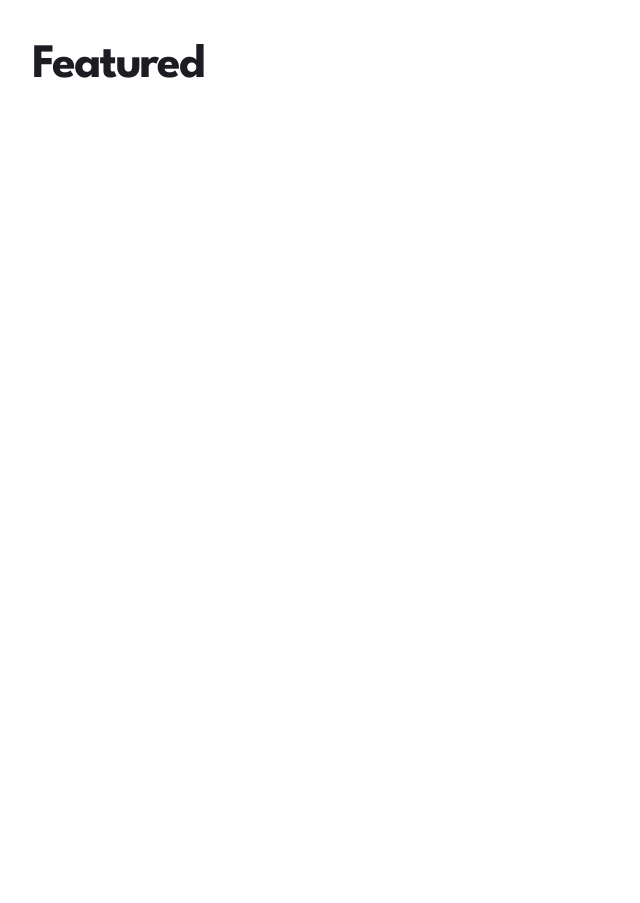
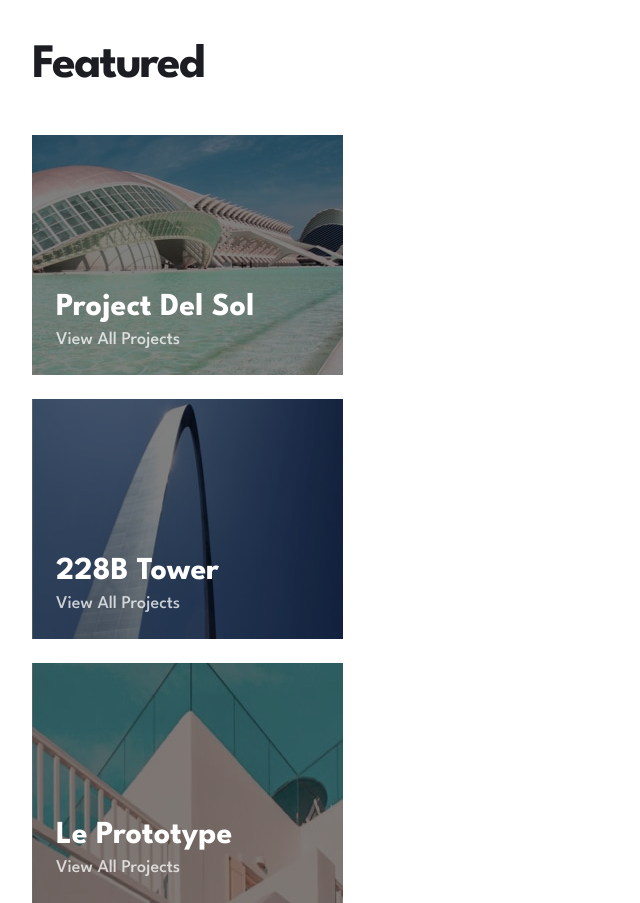
Before and after one commit to gigakhrz/arch-studio-multi-page-website, a Next.js app: page / in a window 1280 px wide. Shown: the part 1660-2563 px from the top of the page, without its empty margins (0-640 px from the left). Before the commit the page ends 1752 px from the top, so only its background shows below. Built offline with nearby package versions, Linux system fonts and the light colour scheme.

Commit message:
create features child some design

```diff
--- a/src/app/components/homeChilds/Feature.tsx
+++ b/src/app/components/homeChilds/Feature.tsx
@@ -1,9 +1,12 @@
+import FeaturesChilds from "./FeaturesChilds";
+
 const Feature = (): JSX.Element => {
   return (
     <div className="flex flex-col items-center gap-[43px] w-full px-[32px]">
       <h1 className="text-[48px] leading-[52px] tracking-[-1.7px] text-[#1B1D23] self-start font-bold">
         Featured
       </h1>
+      <FeaturesChilds />
     </div>
   );
 };
--- a/src/app/components/homeChilds/FeaturesChilds.tsx
+++ b/src/app/components/homeChilds/FeaturesChilds.tsx
@@ -1,24 +1,44 @@
 const FeaturesChilds = (): JSX.Element => {
-  //features thats will map in jsx
-  const features = [
-    {
-      title: "Project Del Sol",
-      img: "",
-    },
-    {
-      title: "228B Tower",
-      img: "",
-    },
-    {
-      title: "Le Prototype",
-      img: "",
-    },
-  ];
   return (
-    <div className="flex flex-col items-center justify-center gap-[24px]">
-      {features.map((feature) => {
-        return <div></div>;
-      })}
+    <div className="flex flex-col w-full gap-[24px]">
+      <div className="w-[311px] h-[240px] flex flex-col items-start justify-end px-[24px] py-[23px] relative   bg-projectMob-img bg-no-repeat	bg-cover">
+        <h1 className=" z-10 text-[32px] leading-[40px]  text-white self-start font-bold">
+          Project Del Sol
+        </h1>
+        <h3 className=" z-10 text-[18px] leading-[24px]  text-white self-start font-medium opacity-75">
+          View All Projects
+        </h3>
+
+        {/* for overlay */}
+        <div className="w-full h-full bg-black opacity-50 absolute top-0 left-0"></div>
+      </div>
+
+      {/* --------------- */}
+
+      <div className="w-[311px] h-[240px] flex flex-col items-start justify-end px-[24px] py-[23px] relative   bg-towerMob-img bg-no-repeat	bg-cover">
+        <h1 className=" z-10 text-[32px] leading-[40px]  text-white self-start font-bold">
+          228B Tower
+        </h1>
+        <h3 className=" z-10 text-[18px] leading-[24px]  text-white self-start font-medium opacity-75">
+          View All Projects
+        </h3>
+        {/* for overlay */}
+        <div className="w-full h-full bg-black opacity-50 absolute top-0 left-0"></div>
+      </div>
+
+      {/* --------------- */}
+
+      <div className="w-[311px] h-[240px] flex flex-col items-start justify-end px-[24px] py-[23px] relative   bg-protorypeMob-img bg-no-repeat	bg-cover">
+        <h1 className=" z-10 text-[32px] leading-[40px]  text-white self-start font-bold">
+          Le Prototype
+        </h1>
+        <h3 className=" z-10 text-[18px] leading-[24px]  text-white self-start font-medium opacity-75">
+          View All Projects
+        </h3>
+
+        {/* for overlay */}
+        <div className="w-full h-full bg-black opacity-50 absolute top-0 left-0"></div>
+      </div>
     </div>
   );
 };
```
